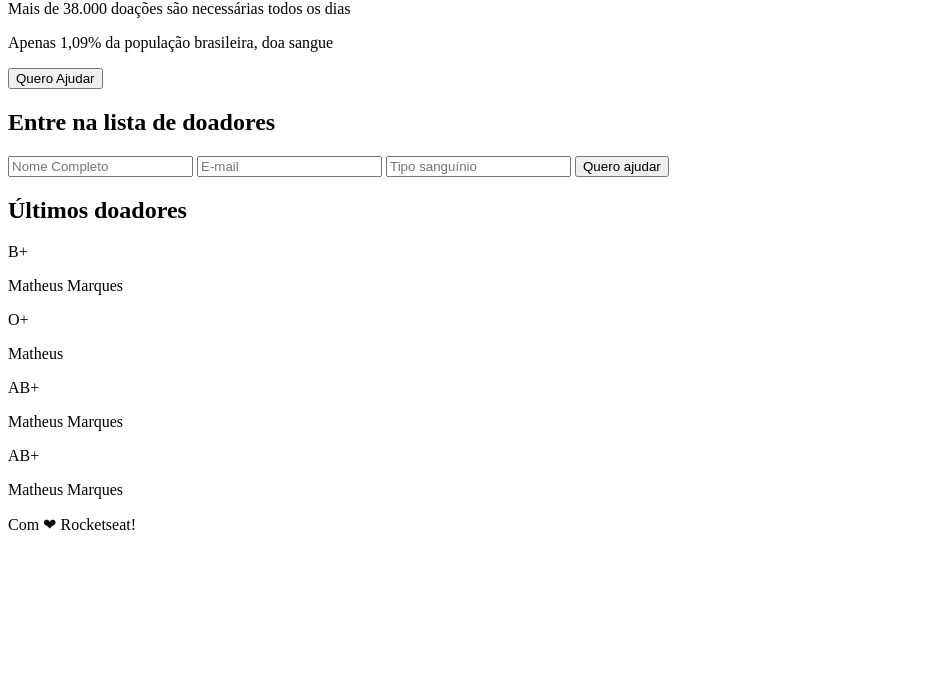
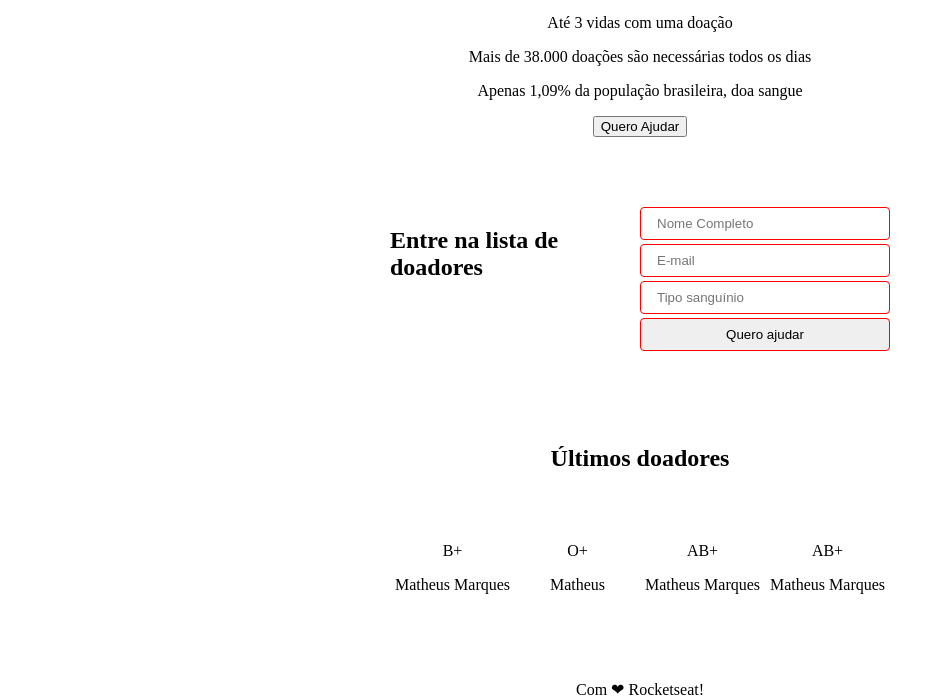
Before and after one commit to Marques537/MaratonaDev, a plain HTML site: page index.html in a window 1280 px wide. Shown: the part 161-860 px from the top of the page, without its empty margins (0-945 px from the left). Before the commit the page ends 800 px from the top, so only its background shows below. Drawn offline with Linux system fonts and the light colour scheme.

Commit message:
create CSS

```diff
--- a/index.html
+++ b/index.html
@@ -3,8 +3,10 @@
 <html>
 
 <head>
-    <!-- configurações da página-->
+
     <title>Doe sangue! Doe vida!</title>
+
+    <link rel="stylesheet" href="style.css">
 </head>
 
 <body>
--- a/style.css
+++ b/style.css
@@ -0,0 +1,54 @@
+html, body{
+    margin: 0;
+}
+
+body{
+    display: flex;
+    flex-direction: column;
+
+    height: 100vh;
+}
+
+/* TITULOS*/
+header h1, main h2{
+    margin-bottom: 70px;
+}
+/* ESTRUTURA*/
+header, main, footer {
+    text-align: center;
+}
+
+header, .form, main {
+    /*espacamentos com margem*/
+    margin: 0 auto 70px;
+
+    width: 90%;
+    max-width: 500px;
+}
+
+/*FORM*/
+
+section.form{
+    display: grid;
+    grid-template-columns: 1fr 1fr;
+}
+
+form input,
+form button {
+    width: 100%;
+    margin-bottom: 4px;
+    box-sizing: border-box;
+    padding: 8px 16px;
+    border-radius: 4px;
+    border: 1px red solid;
+}
+
+/* MAIN*/
+main .donors{
+    display: grid;
+    grid-template-columns: 1fr 1fr 1fr 1fr;
+}
+
+footer{
+    margin-top: auto;
+}
```
